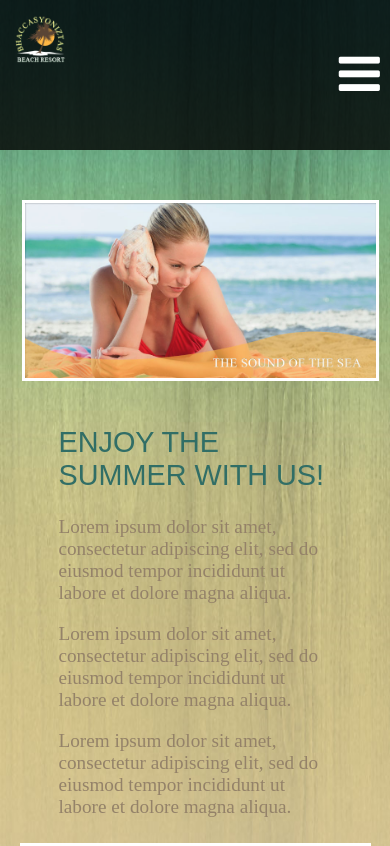
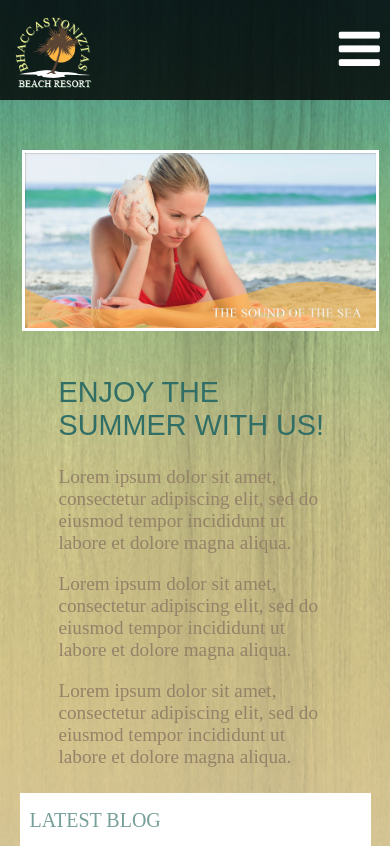
Before and after one commit to ChrisJonathan22/BeachResort, a plain HTML site: page index.html in a window 390 px wide. Shown: the top 846 px of the page. Drawn offline with Linux system fonts and the light colour scheme.

Commit message:
I've made the header smaller on mobile devices, I've made the logo bigger, I've vertically centered the menu icon.

```diff
--- a/css/style.css
+++ b/css/style.css
@@ -245,10 +245,22 @@ header {
         width: 100%;
     }
 
-    #logo {
+    header {
+        height: 100px !important;
+    }
+
+    a #logo {
         margin-left: 5px;
         margin-top: 5px;
-        width: 20%;
+        width: 20% !important;
+    }
+
+    .menu-icon {
+        top: 25px !important;
+    }
+
+    .open-drawer #mobile-nav ul li {
+        padding: 5px 0 !important;
     }
 
     #top-nav ul li {
```
